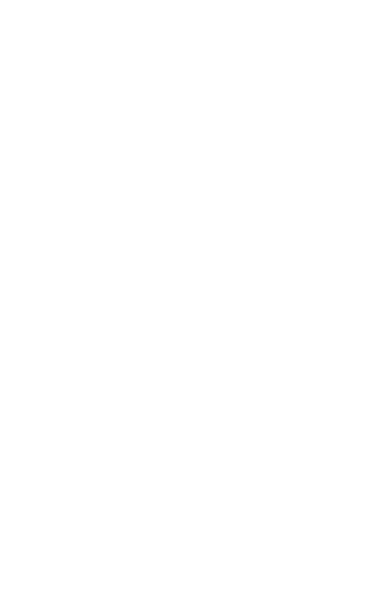
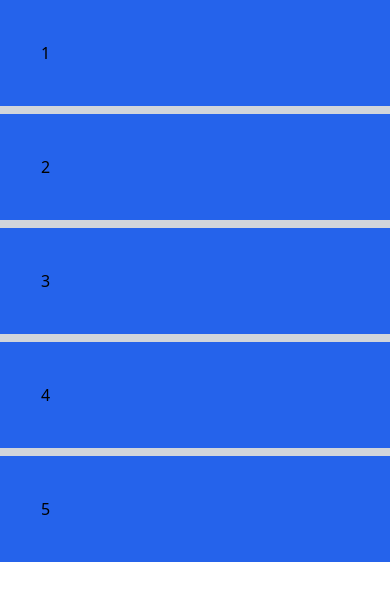
Before and after one commit to izukanjisinks/Tailwind-CSS, a plain HTML site: page 14-grid/index.html in a window 390 px wide. Drawn offline with nearby package versions, Linux system fonts and the light colour scheme.

Commit message:
grid layout with different breakpoints

```diff
--- a/14-grid/index.html
+++ b/14-grid/index.html
@@ -9,6 +9,13 @@
   </head>
   <body>
     <!-- Grid cols and rows -->
+     <div class="grid grid-cols-1 sm:grid-cols-1 md:grid-cols-3 bg-gray-300 gap-2">
+      <div class="md:col-span-2 p-10 border border-blue-600 bg-blue-600">1</div>
+      <div class="p-10 border border-blue-600 bg-blue-600">2</div>
+      <div class="p-10 border border-blue-600 bg-blue-600">3</div>
+      <div class="p-10 border border-blue-600 bg-blue-600">4</div>
+      <div class="p-10 border border-blue-600 bg-blue-600">5</div>
+     </div>
 
     <!-- Col and row span -->
   </body>
```
